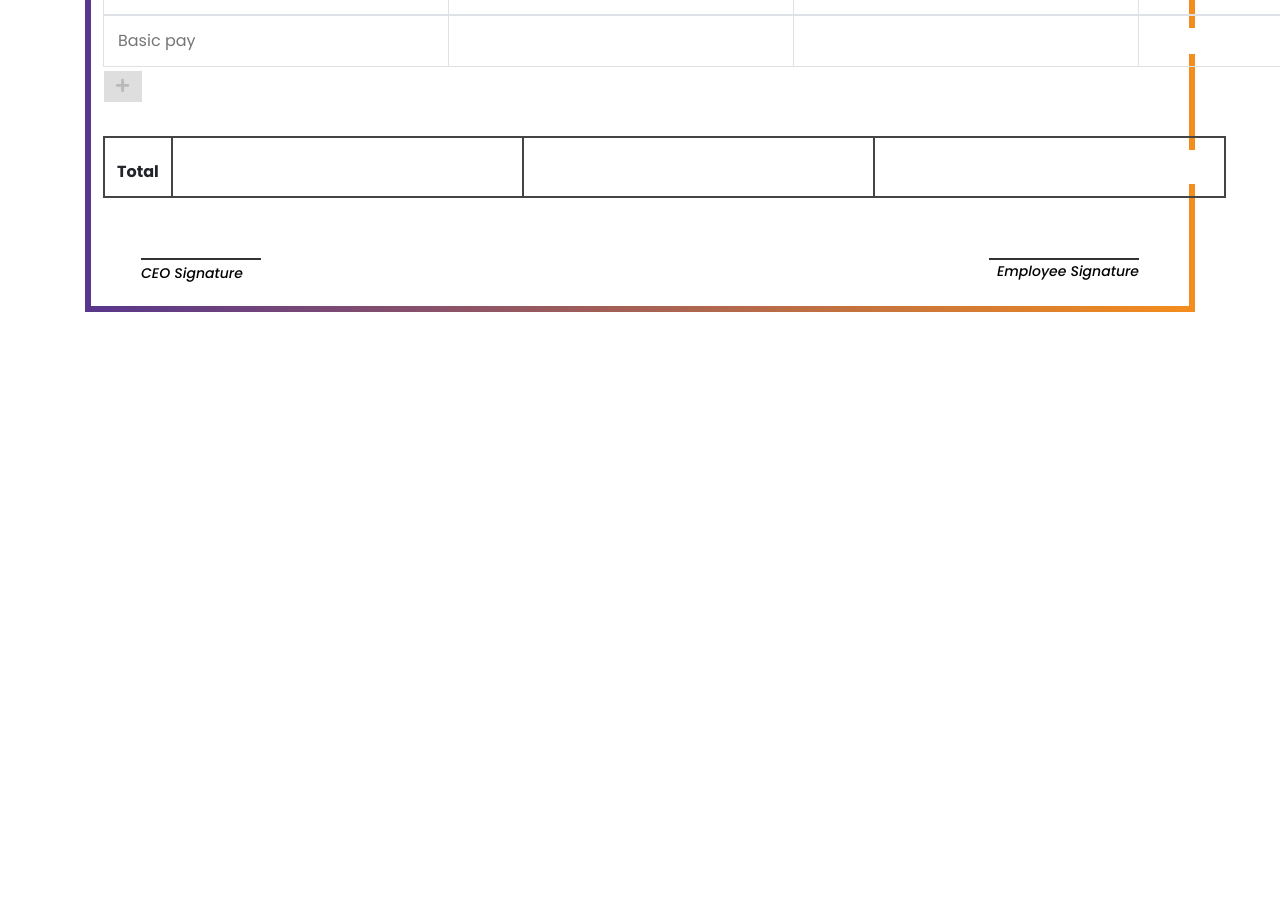
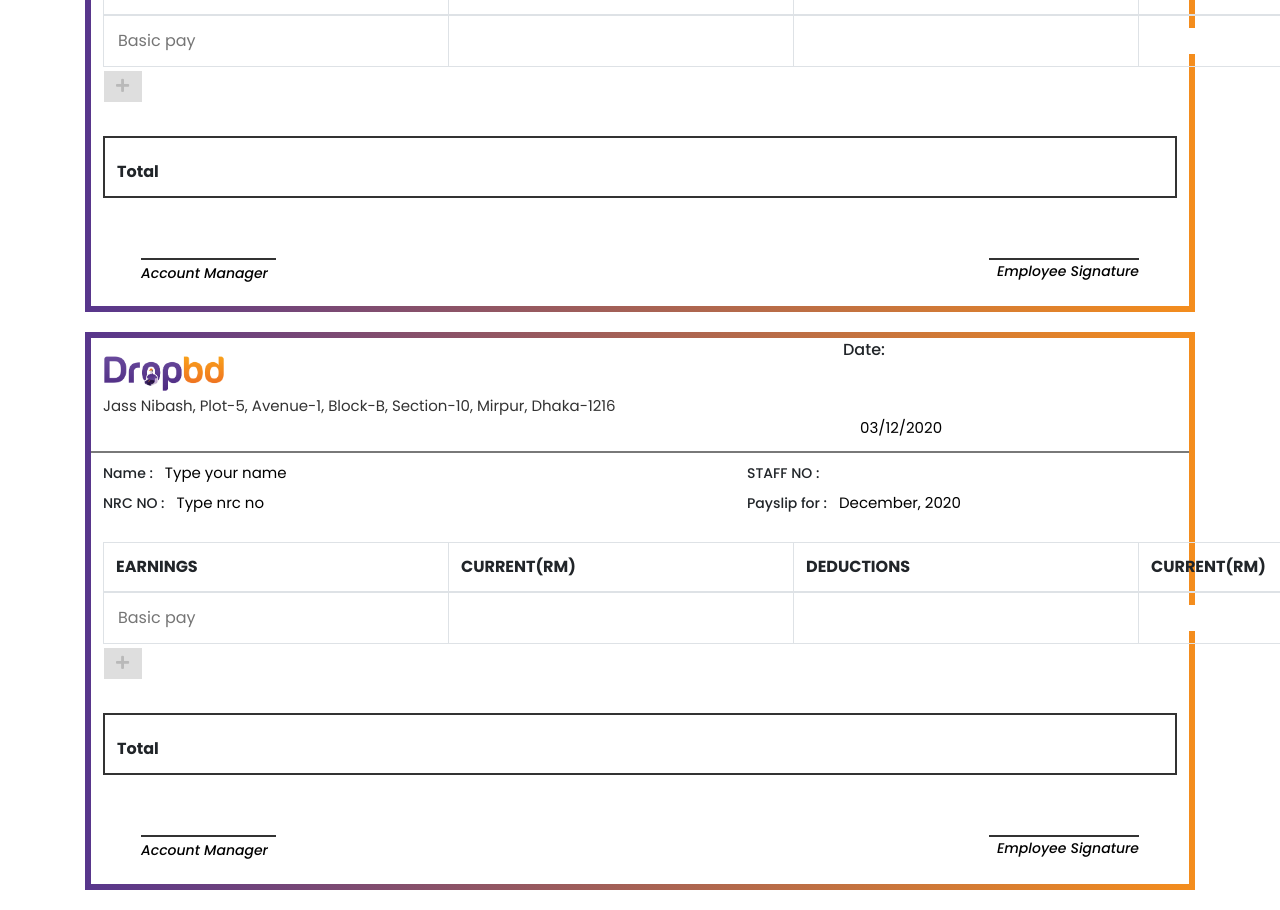
Before and after one commit to RomanSFE/payment-slip-invoice, a React (Create React App) app: page / in a window 1280 px wide. Shown: the part 260-1170 px from the top of the page. Before the commit the page ends 800 px from the top, so only its background shows below. Built offline with nearby package versions, Linux system fonts and the light colour scheme.

Commit message:
css issue fix

```diff
--- a/src/App.css
+++ b/src/App.css
@@ -4,7 +4,9 @@
 }
 .drop-bd-payment-slip-print-main-section {
   margin-top: 15px;
+  margin-bottom: 20px;
 }
+
 .drop-bd-payment-slip-print-main-section-booxxx-bgg {
   background-color: #fff;
 }
@@ -132,7 +134,18 @@ td.shhsfsfghaa {
   padding: 5px;
 }
 .drop-bd-payment-slipp-sectionn thead tr th {
-  border: 2px solid #444444;
+  /* border: 2px solid #444444; */
+  border: none;
+}
+.drop-bd-payment-slipp-sectionn table thead {
+  border: 2px solid #333;
+}
+th.ffonntt-pplstp-bold-neww {
+  text-align: center;
+  float: right;
+}
+th.ffonntt-pplstp-bold-neww input {
+  font-weight: 600;
 }
 
 th.ffonntt-pplstp-bold input {
@@ -163,7 +176,7 @@ button.dropp-bbdd-pmnt-removve:hover {
   font-size: 14px;
   font-style: italic;
   border-top: 2px solid #333;
-  width: 120px;
+  width: 135px;
   padding-top: 5px;
   color: #000;
 }
--- a/src/components/HomePage.js
+++ b/src/components/HomePage.js
@@ -138,9 +138,9 @@ export default class HomePage extends Component {
                                     <thead>
                                         <tr>
                                             <th scope="col col-6" className="earnninng-extrsx">Total</th>
-                                            <th scope="col col-6" className="ffonntt-pplstp-bold"><input type="text"/></th>
-                                            <th scope="col col-6" className="earnninng-extrsx ffonntt-pplstp-bold"><input type="text"/></th>
-                                            <th scope="col col-6" className="ffonntt-pplstp-bold"><input type="text"/></th>
+                                            <th scope="col col-6" className="ffonntt-pplstp-bold-ex"></th>
+                                            <th scope="col col-6" className="earnninng-extrsx ffonntt-pplstp-bold-exx"></th>
+                                            <th scope="col col-6" className="ffonntt-pplstp-bold-neww"><input type="text"/></th>
                                         </tr>
                                     </thead>
                                     </table>
@@ -155,7 +155,131 @@ export default class HomePage extends Component {
                             <div className="row">
                               <div className="col-md-6">
                                 <div className="drop-bd-paymenntt-slip-signature-left-signn">
-                                  <h4>CEO Signature</h4>
+                                  <h4>Account Manager</h4>
+                                </div>
+                              </div>
+                              <div className="col-md-6">
+                                <div className="drop-bd-paymenntt-slip-signature-righht-signn text-right">
+                                  <div className="forrrr-borrderr"></div>
+                                  <h4>Employee Signature</h4>
+                                </div>
+                              </div>
+                            </div>
+                          </div>
+                        </div>
+                      </div>
+                    </div>
+                  </div>
+                </div>
+              </div>
+
+
+
+
+              <div className="drop-bd-payment-slip-print-main-section">
+                <div className="container">
+                  <div className="row">
+                    <div className="col-md-12">
+                      <div className="drop-bd-payment-slip-print-main-section-booxxx">
+                        <div className="drop-bd-payment-slip-print-main-section-booxxx-bgg">
+                          {/* Logo Part */}
+                          <div className="drop-bd-payment-slip-print-main-section-logo-section">
+                            <div className="row">
+                              <div className="col-md-8">
+                                <div className="drop-bd-payment-slip-print-main-logo-img">
+                                    <img src={require('../dbd-logo.png')} alt="orponbd global collections"/>
+                                    <p>Jass Nibash, Plot-5, Avenue-1, Block-B, Section-10, Mirpur, Dhaka-1216</p>
+                                </div>
+                              </div>
+                              <div className="col-md-4">
+                                <div className="drop-bd-payment-slip-print-main-date-input">
+                                  <span>Date:</span>
+                                  <input type="text" placeholder="03/12/2020"/>
+                                </div>
+                              </div>
+                            </div>
+                          </div>
+                          {/* Logo Part */}
+                          {/* Name and staf section */}
+                          <div className="drop-bd-payment-slip-print-main-name-and-staf-section">
+                            <div className="row">
+                              <div className="col-md-7">
+                                <div className="drop-bd-payment-slip-print-main-name-and-staf-txt">
+                                  <h5><span>Name :</span><input type="text" placeholder="Type your name"/></h5>
+                                  <h5><span>NRC NO :</span><input type="text" placeholder="Type nrc no"/></h5>
+                                </div>
+                              </div>
+                              <div className="col-md-5">
+                                <div className="drop-bd-payment-slip-print-main-name-and-staf-txt-right">
+                                  <h5><span>STAFF NO :</span><input type="text"/></h5>
+                                  <h5><span>Payslip for :</span><input type="text" placeholder="December, 2020"/></h5>
+                                </div>
+                              </div>
+                            </div>
+                          </div>
+                          {/* Name and staf section */}
+                          {/* Table section */}
+                          <div className="drop-payment-slipp-table-section-box">
+                            <div className="row">
+                              <div className="col-md-12">
+                              <div class="merchent-list-brancxx-sec-bbox">
+                                <table class="table table-bordered">
+                                    <thead>
+                                        <tr>
+                                            <th scope="col col-6" className="earnninng-extrs">EARNINGS</th>
+                                            <th scope="col col-6">CURRENT(RM)</th>
+                                            <th scope="col col-6" className="earnninng-extrs">DEDUCTIONS</th>
+                                            <th scope="col col-6">CURRENT(RM)</th>
+                                        </tr>
+                                    </thead>
+
+                                        <tbody>
+                                            <tr>
+                                                <td>
+                                                <input type="text" placeholder="Basic pay"/>
+                                                </td>
+                                                <td>
+                                                <input type="text"/>
+                                                </td>
+                                                <td><input type="text"/></td>
+                                                <td><input type="text"/></td>
+                                            </tr>
+                                        </tbody>
+
+                                        {this.createUI()}
+                                        {/* <input type='button' value='Add More' onClick={this.addClick.bind(this)}/> */}
+                                        <button className="drppp-bbd-add-mr-btn" type="button" onClick={this.addClick.bind(this)}><i className="fas fa-plus"></i></button>
+                                  </table>
+
+                                </div>
+                              </div>
+                            </div>
+                            <div className="row">
+                                <div className="col-md-12">
+                                     {/* Total Section */}
+                                  <div className="drop-bd-payment-slipp-sectionn">
+                                  <table class="table table-bordered">
+                                    <thead>
+                                        <tr>
+                                            <th scope="col col-6" className="earnninng-extrsx">Total</th>
+                                            <th scope="col col-6" className="ffonntt-pplstp-bold-ex"></th>
+                                            <th scope="col col-6" className="earnninng-extrsx ffonntt-pplstp-bold-exx"></th>
+                                            <th scope="col col-6" className="ffonntt-pplstp-bold-neww"><input type="text"/></th>
+                                        </tr>
+                                    </thead>
+                                    </table>
+                                  </div>
+                                  {/* Total Section */}
+                                </div>
+                            </div>
+                          </div>
+                          {/* Table section */}
+
+                          <div className="drop-bd-paymenntt-slip-signature-main-box">
+                            <div className="row">
+                              <div className="col-md-6">
+                                <div className="drop-bd-paymenntt-slip-signature-left-signn">
+                                  <h4>Account Manager</h4>
                                 </div>
                               </div>
                               <div className="col-md-6">
```
